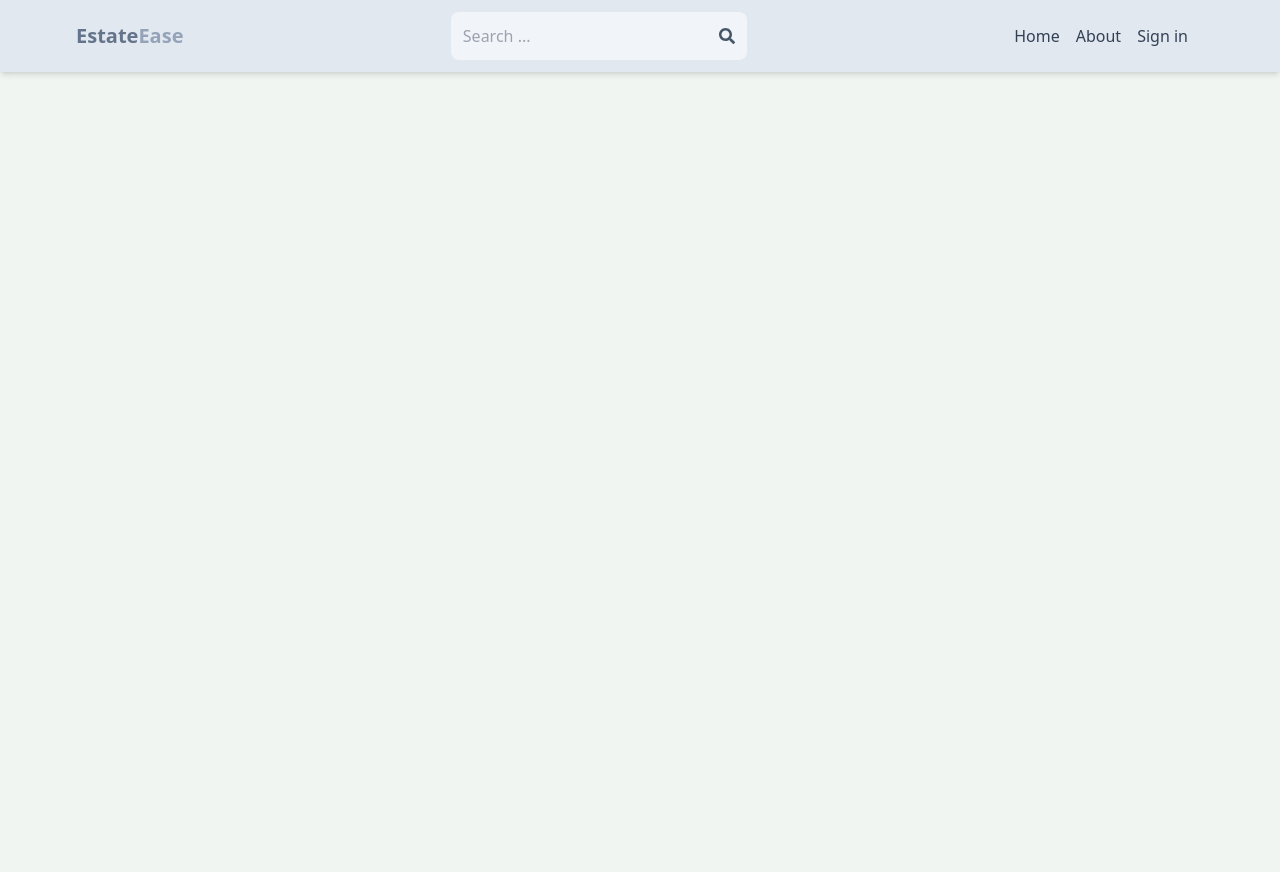
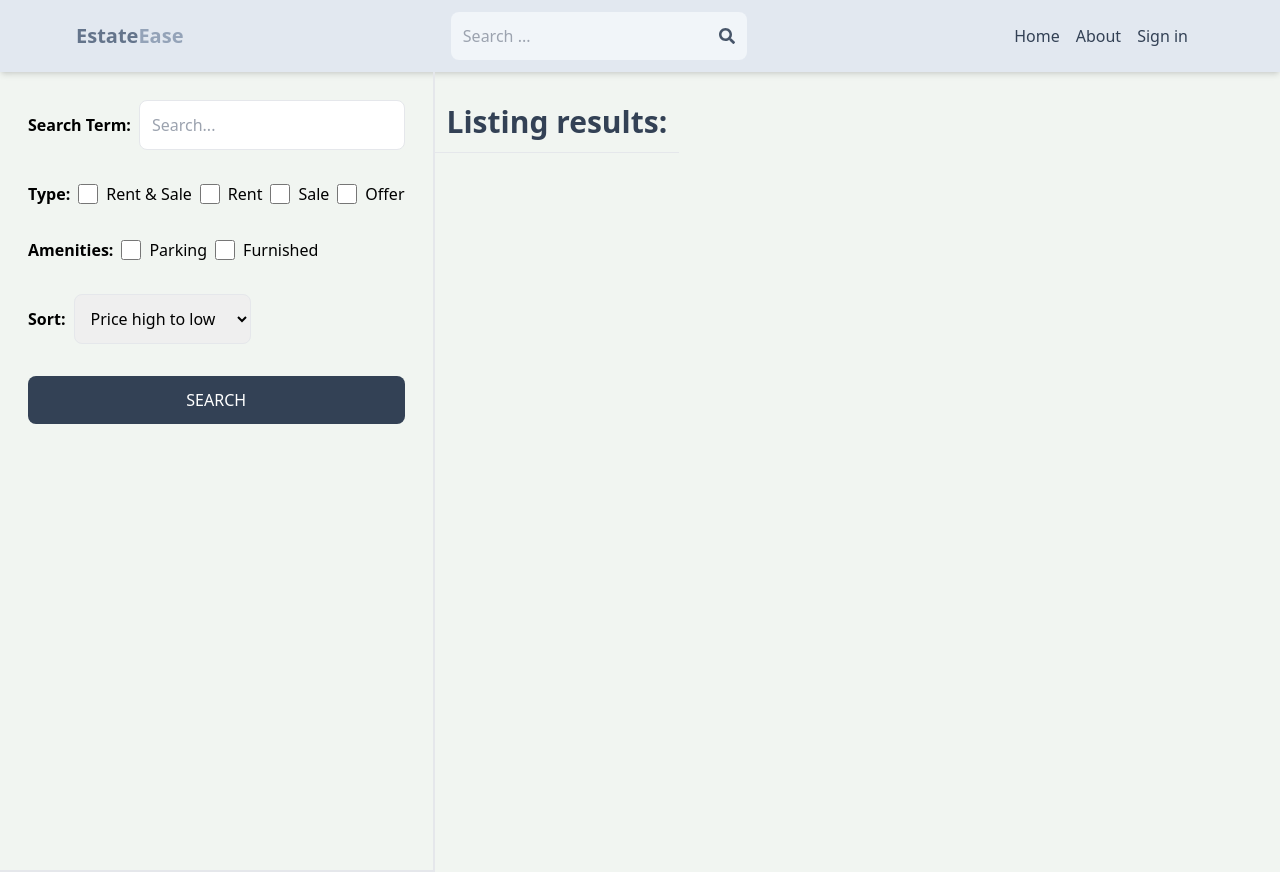
Before and after one commit to SoumayaRomdhani/real_estate_mern, a React (Vite) app in the folder client/: page /search in a window 1280 px wide. Before the commit the page ends 800 px from the top, so only its background shows below. Built offline with nearby package versions, Linux system fonts and the light colour scheme; no server answers.

Commit message:
create search page UI

```diff
--- a/client/src/App.jsx
+++ b/client/src/App.jsx
@@ -10,6 +10,7 @@
 import CreateListing from './pages/CreateListing';
 import UpdateListing from './pages/UpdateListing';
 import Listing from './pages/Listing';
+import Search from './pages/Search';
 
 export default function App() {
   return (
@@ -20,6 +21,7 @@
         <Route path="/signin" element={<Signin />} />
         <Route path="/signup" element={<Signup />} />
         <Route path="/about" element={<About />} />
+        <Route path='/search' element={<Search />} />
         <Route path='/listing/:listingId' element={<Listing />} />
         <Route element={<PrivateRoute />} >
         <Route path="/profile" element={<Profile />} />
--- /dev/null
+++ b/client/src/pages/Search.jsx
@@ -0,0 +1,65 @@
+
+export default function Search() {
+  return (
+    <div className='flex flex-col md:flex-row'>
+      <div className='p-7  border-b-2 md:border-r-2 md:min-h-screen'>
+        <form className='flex flex-col gap-8'>
+          <div className='flex items-center gap-2'>
+            <label className='whitespace-nowrap font-semibold'>Search Term:</label>
+            <input
+              type='text'
+              id='searchTerm'
+              placeholder='Search...'
+              className='border rounded-lg p-3 w-full'
+            />
+          </div>
+          <div className='flex gap-2 flex-wrap items-center'>
+            <label className='font-semibold'>Type:</label>
+            <div className='flex gap-2'>
+              <input type='checkbox' id='all' className='w-5' />
+              <span>Rent & Sale</span>
+            </div>
+            <div className='flex gap-2'>
+              <input type='checkbox' id='rent' className='w-5' />
+              <span>Rent</span>
+            </div>
+            <div className='flex gap-2'>
+              <input type='checkbox' id='sale' className='w-5' />
+              <span>Sale</span>
+            </div>
+            <div className='flex gap-2'>
+              <input type='checkbox' id='offer' className='w-5' />
+              <span>Offer</span>
+            </div>
+          </div>
+          <div className='flex gap-2 flex-wrap items-center'>
+            <label className='font-semibold'>Amenities:</label>
+            <div className='flex gap-2'>
+              <input type='checkbox' id='parking' className='w-5' />
+              <span>Parking</span>
+            </div>
+            <div className='flex gap-2'>
+              <input type='checkbox' id='furnished' className='w-5' />
+              <span>Furnished</span>
+            </div>
+          </div>
+          <div className='flex items-center gap-2'>
+            <label className='font-semibold'>Sort:</label>
+            <select id='sort_order' className='border rounded-lg p-3'>
+              <option>Price high to low</option>
+              <option>Price low to hight</option>
+              <option>Latest</option>
+              <option>Oldest</option>
+            </select>
+          </div>
+          <button className='bg-slate-700 text-white p-3 rounded-lg uppercase hover:opacity-95'>
+            Search
+          </button>
+        </form>
+      </div>
+      <div className=''>
+        <h1 className='text-3xl font-semibold border-b p-3 text-slate-700 mt-5'>Listing results:</h1>
+      </div>
+    </div>
+  );
+}
```
